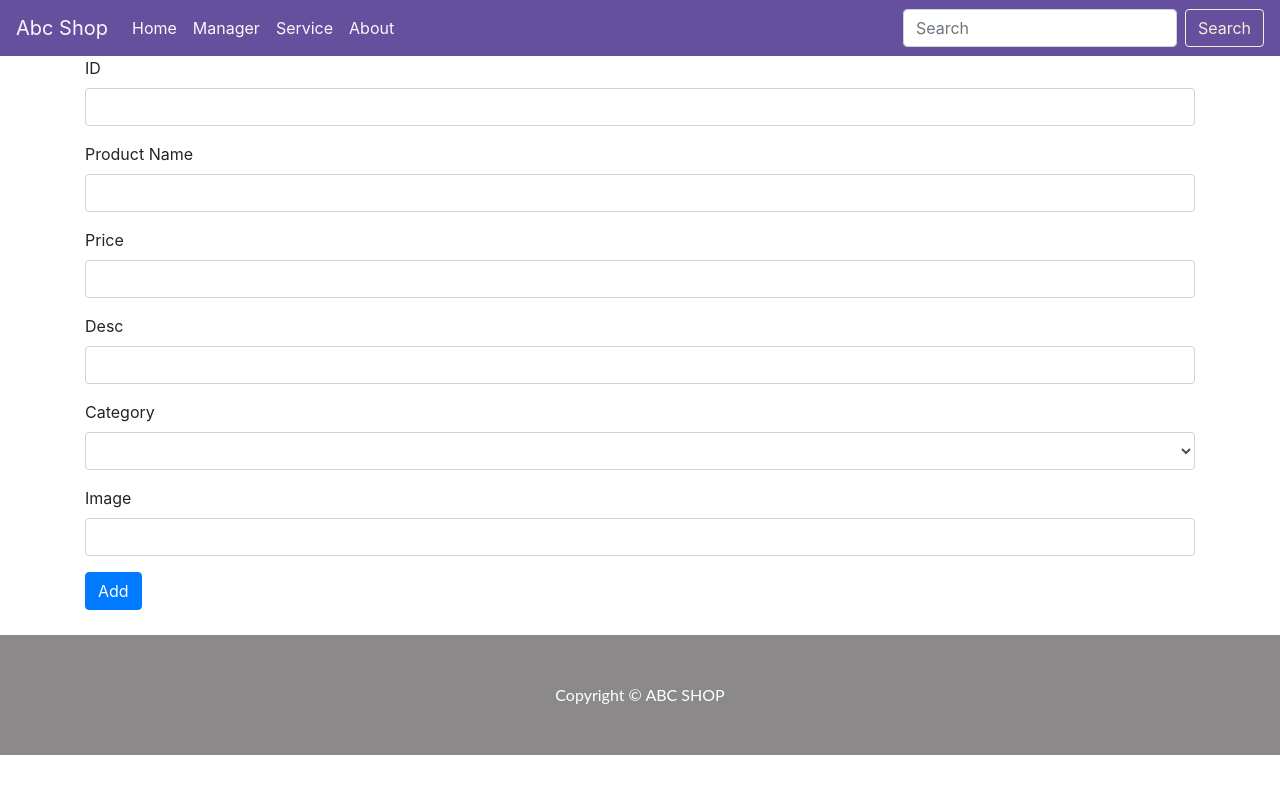
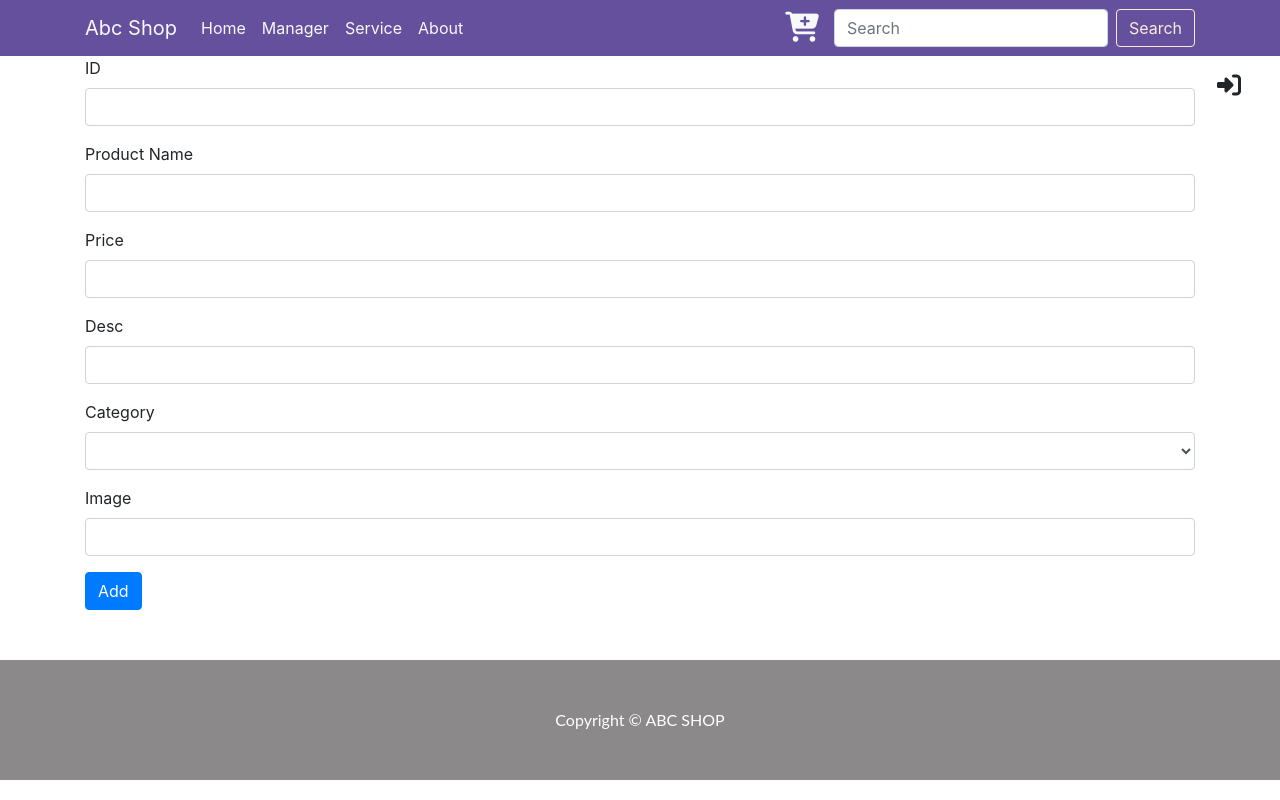
Before and after one commit to pntan2000/tanpnph07438-ass, an Angular app: page /product/add in a window 1280 px wide. Built offline with nearby package versions, Linux system fonts and the light colour scheme.

Commit message:
8 files modified

```diff
--- a/src/app/add-product/add-product.component.ts
+++ b/src/app/add-product/add-product.component.ts
@@ -18,19 +18,4 @@ export class AddProductComponent implements OnInit {
   addProduct(){
     this.productService.addProduct(this.product);
   }
-  loadImage(val) {
-        var img = val.parentElement.children[0].children[0];
-        var ina = val.parentElement.children[2];
-        var file = val.files[0];
-        var reader = new FileReader();
-
-        reader.addEventListener("load", function () {
-            img.src = reader.result;
-            ina.value = reader.result;
-        }, false);
-
-        if (file) {
-            reader.readAsDataURL(file);
-        }
-    }
 }
--- a/src/app/app.component.css
+++ b/src/app/app.component.css
@@ -10,6 +10,12 @@ p {
 .navbar-light .navbar-nav .nav-link {
     color: #f8f9fa;
 }
+.nav-cart{
+  color: #f8f9fa;
+}
+.nav-cart:hover{
+  color: aqua;
+}
 .bg-dark {
     background-color: rgb(139, 137, 137)!important;
 }
@@ -17,3 +23,58 @@ p {
     color: antiquewhite;
     border-color: antiquewhite;
 }
+.fa-cart-plus{
+ font-size: 30px;
+ margin-right: 15px;
+}
+    #addPBtop {
+            margin: 0px 26px 0 0;
+            position: fixed;
+            top: 60px;
+            right: 0;
+            display: inline;
+        }
+
+        #addPBtop > i {
+            width: 50px;
+            height: 50px;
+            display: flex;
+            justify-content: center;
+            align-items: center;
+            border-radius: 50%;
+            color: var(--color-text-2);
+            font-size: 24px;
+            cursor: pointer;
+            transition: background-color .25s, box-shadow .25s;
+            position: absolute;
+            right: 0;
+            z-index: 5;
+        }
+
+        #addPBtop > i:hover {
+            background-color: #F0F0F0;
+            box-shadow: 0 2px 10px rgba(0, 0, 0, .2);
+            border: 1px solid #DADCE0;
+        }
+
+        #addPBtop > div {
+            width: 0;
+            height: 50px;
+            background-color: #E8F0FE;
+            border-radius: 50px;
+            display: flex;
+            justify-content: left;
+            align-items: center;
+            overflow: hidden;
+            padding: 0 60px 0 15px;
+            opacity: 0;
+            transition: 0.3s;
+        }
+
+        #addPBtop > div > label {
+            color: var(--color-text-hr);
+            white-space: nowrap;
+            text-overflow: ellipsis;
+            display: block;
+            width: 240px;
+        }
--- a/src/app/app.component.html
+++ b/src/app/app.component.html
@@ -22,6 +22,7 @@
 
 	<!-- Navigation -->
 	<nav class="navbar navbar-expand-lg navbar-light bg-light">
+		<div class="container">
 			<a class="navbar-brand" routerLink="/home">Abc Shop</a>
 			<button class="navbar-toggler" type="button" data-toggle="collapse" data-target="#navbarSupportedContent" aria-controls="navbarSupportedContent" aria-expanded="false" aria-label="Toggle navigation">
     <span class="navbar-toggler-icon"></span>
@@ -42,10 +43,18 @@
 						<a class="nav-link" routerLink="/about" routerLinkActive="active">About</a>
 					</li>
 				</ul>
+				<a class="nav-cart" routerLink="#"><i class="fas fa-cart-plus"></i></a>
 				<form class="form-inline my-2 my-lg-0">
 					<input class="form-control mr-sm-2" type="search" placeholder="Search" aria-label="Search">
 					<button class="btn btn-outline-success my-2 my-sm-0" type="submit">Search</button>
 				</form>
+				<div id="addPBtop">
+          <i class="fas fa-sign-in-alt"></i>
+          <div>
+        <label>Login</label>
+    </div>
+</div>
+			</div>
 		</div>
 	</nav>
 
--- a/src/app/product-detail/product-detail.component.css
+++ b/src/app/product-detail/product-detail.component.css
@@ -0,0 +1,15 @@
+
+.mota {width: 300px; padding-top: 10px; padding-left: 30px;}
+h4{
+  color: #e10c00;
+}
+
+.btn-index{width:45px;height:40px;margin-right: 10px;border:none;display:inline-block;background-color: gray; color: white;margin-top: 10px; margin-bottom: 20px; border-radius: 5px;}
+.btn-index:hover{box-shadow:0 8px 16px 0 rgba(0,0,0,0.2),0 6px 20px 0 rgba(0,0,0,0.19); background-color: gray;}
+#soluong{width: 50px; height:40px;border:1px solid lightgray;text-align: center; font-size: 15px;padding-bottom: 5px; padding-top: 3px; border-radius: 5px;margin-right: 10px;}
+#soluong::-webkit-inner-spin-button {
+    -webkit-appearance: none;
+}
+.btn-warning{
+  margin-right: 10px;
+}
--- a/src/app/product-detail/product-detail.component.html
+++ b/src/app/product-detail/product-detail.component.html
@@ -1,22 +1,29 @@
+            <div>
+              <a href="index.jsp">Trang chủ</a> &#62;
+              <a href="dohandmade.jsp">Điện thoại</a> &#62;
+              <a href="sanphamchitiet.jsp">{{product.category}}</a>
+          </div><br/>
 
-          <h2>
-            Information
-
-          </h2>
-
-        <table class="table table-bordered">
-          <thead>
-            <tr>
-              <th>ID</th>
-              <th>Product Name</th>
-              <th>Price</th>
-              <th>Description</th>
-            </tr>
-            <tr>
-              <td>{{product.id}}</td>
-              <td>{{product.name}}</td>
-              <td>{{product.price}}</td>
-              <td>{{product.desc}}</td>
-            </tr>
-          </thead>
+          <h2> {{product.name}} </h2>
+          <hr/>
+          <table>
+            <th>
+                <div><img width="300" src="{{product.img}}"/></div>
+            </th>
+            <th class="mota" valign="top">
+                <div>
+                  <h4>{{product.price}}₫</h4>
+                  <button class="btn-index">-</button>
+							    <input type="number" min="1" value="1" id="soluong"/>
+							    <button class="btn-index">+</button><br>
+                  <button type="button" class="btn btn-warning">Buy now</button>
+                  <button type="button" class="btn btn-warning">Add to Cart</button>
+                </div>
+            </th>
         </table>
+        <div>
+          <br/><br/><br/>
+          <h6>
+          {{product.desc}}
+          </h6>
+        </div>
--- a/src/index.html
+++ b/src/index.html
@@ -14,5 +14,6 @@
   <script src="https://code.jquery.com/jquery-3.4.1.slim.min.js" integrity="sha384-J6qa4849blE2+poT4WnyKhv5vZF5SrPo0iEjwBvKU7imGFAV0wwj1yYfoRSJoZ+n" crossorigin="anonymous"></script>
 <script src="https://cdn.jsdelivr.net/npm/popper.js@1.16.0/dist/umd/popper.min.js" integrity="sha384-Q6E9RHvbIyZFJoft+2mJbHaEWldlvI9IOYy5n3zV9zzTtmI3UksdQRVvoxMfooAo" crossorigin="anonymous"></script>
 <script src="https://stackpath.bootstrapcdn.com/bootstrap/4.4.1/js/bootstrap.min.js" integrity="sha384-wfSDF2E50Y2D1uUdj0O3uMBJnjuUD4Ih7YwaYd1iqfktj0Uod8GCExl3Og8ifwB6" crossorigin="anonymous"></script>
+<script src="https://kit.fontawesome.com/9c32f635a7.js" crossorigin="anonymous"></script>
 </body>
 </html>
--- a/src/styles.css
+++ b/src/styles.css
@@ -1,4 +1,4 @@
 
 footer{
-  margin-top: 25px;
+  margin-top: 50px;
 }
```
Also changed, not shown: src/app/app.component.ts (line endings or trailing spaces). Lines whose indentation alone changed are shown as unchanged.
